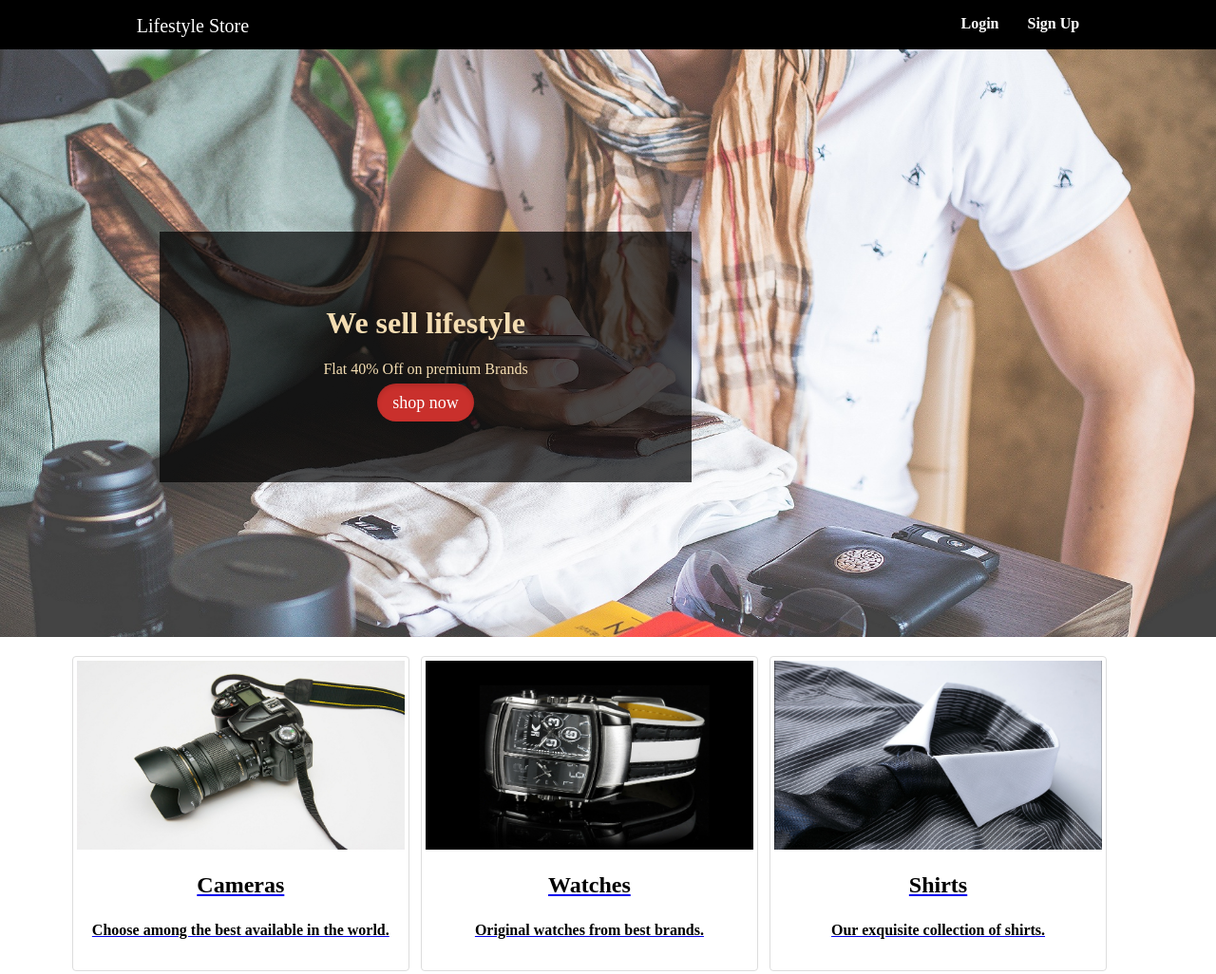
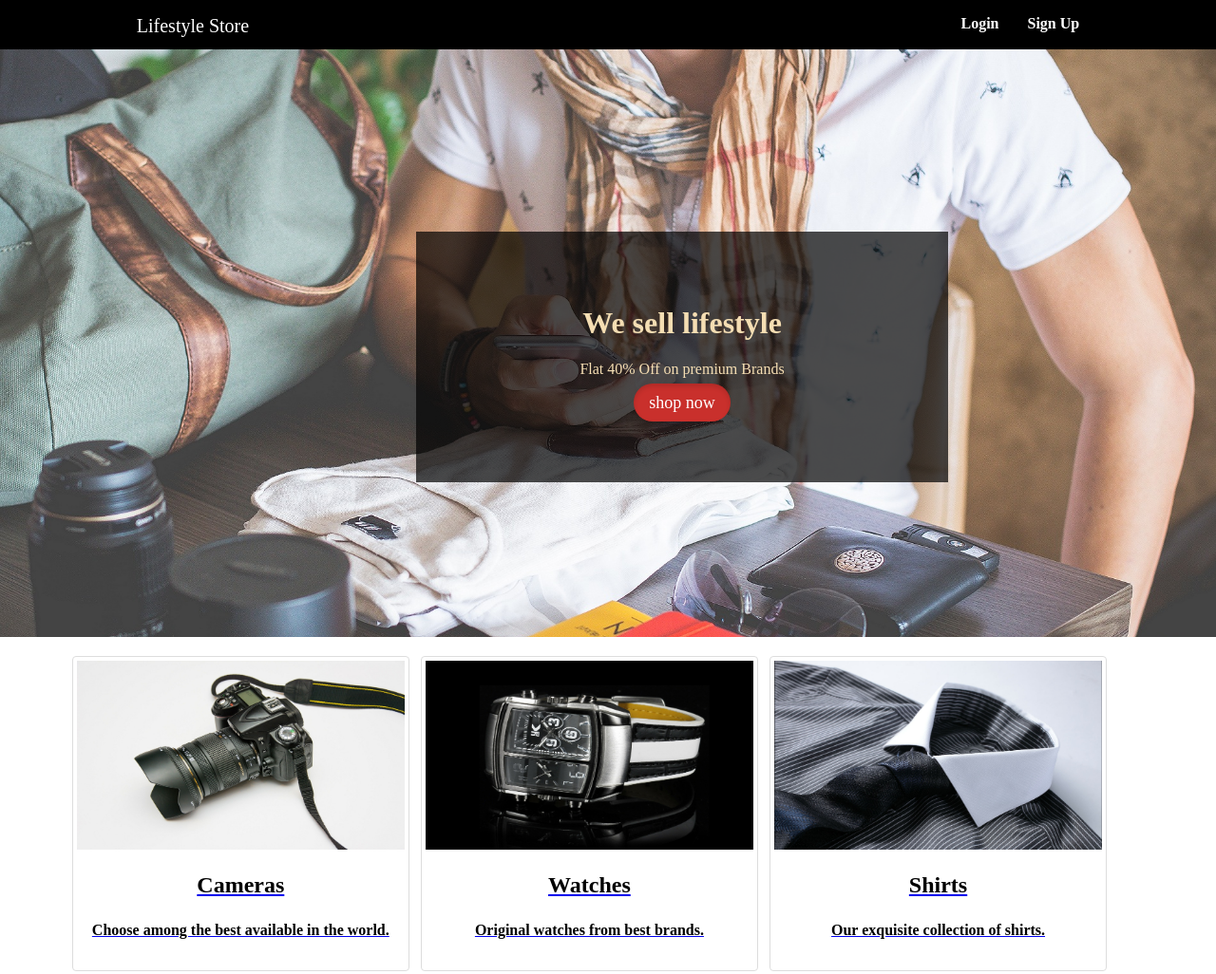
Before and after one commit to Jayanth19524/projectattempt, a plain HTML site: page index.html in a window 1280 px wide. Shown: the whole page at 95% size. Drawn offline with Linux system fonts and the light colour scheme.

Commit message:
uploading new edits

```diff
--- a/index.css
+++ b/index.css
@@ -54,6 +54,7 @@ padding-top: 6%;
 padding-bottom: 6%;
 overflow:hidden;
 margin-bottom: 12%;
+margin-left: 270px;
 background-color: rgba(0, 0, 0, 0.7);
 max-width: 560px;
 color: wheat;
```
